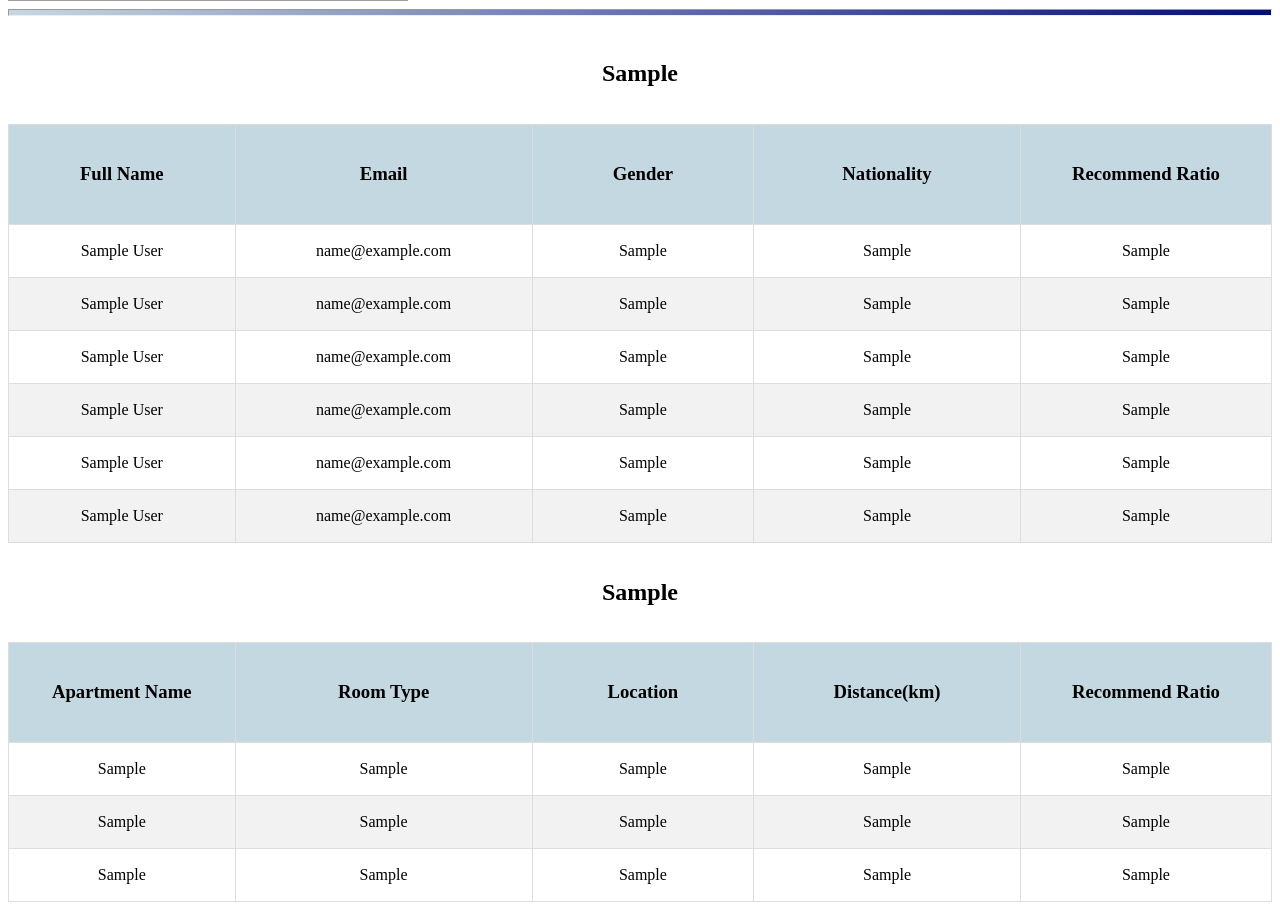
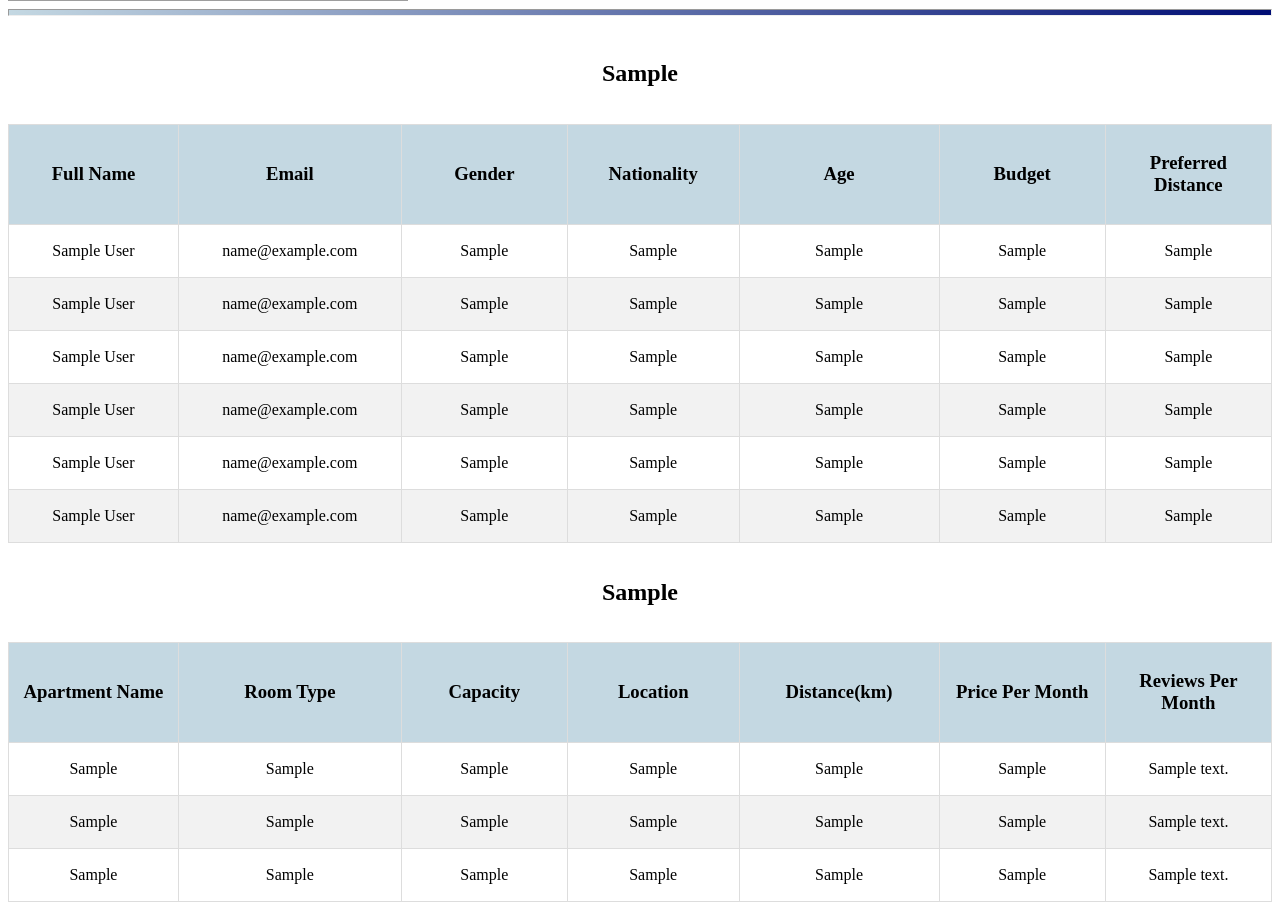
Before and after one commit to edzdgx/Roommate-Apartment-Finding-Platform, a Django app: template templates/results.html in a window 1280 px wide. Shown: the part 307-1217 px from the top of the page. Run offline with Django 3.2, Linux system fonts and the light colour scheme; the template is opened without the code that fills it: most values are stand-ins (such as "Sample title", 1, 10 or a date in 2020); some libraries are stand-ins or nearby versions; grey boxes are pictures that could not be loaded.

Commit message:
Finished!!!

```diff
--- a/templates/results.html
+++ b/templates/results.html
@@ -20,89 +20,109 @@
 
 <table>
     <tr class="title" id="roommateTitle">
-        <td colspan="5" class="title"><h2>{{ roommatesRecommendation }}</h2></td>
+        <td colspan="7" class="title" align="center"><h2>{{ roommatesRecommendation }}</h2></td>
     </tr>
     <tr class="subtitle" id="roommateSubtitle">
         <td class="subtitle"><h3> Full Name </h3></td>
         <td class="subtitle"><h3> Email </h3></td>
         <td class="subtitle"><h3> Gender </h3></td>
         <td class="subtitle"><h3> Nationality </h3></td>
-        <td class="subtitle"><h3> Recommend Ratio </h3></td>
+        <td class="subtitle"><h3> Age </h3></td>
+        <td class="subtitle"><h3> Budget </h3></td>
+        <td class="subtitle"><h3> Preferred Distance </h3></td>
     </tr>
     <tr class="content" id="roommate0">
         <td class="content"><p>{{ fullName0 }}</p></td>
         <td class="content"><p>{{ email0 }}</p></td>
         <td class="content"><p>{{ gender0 }}</p></td>
         <td class="content"><p>{{ nationality0 }}</p></td>
-        <td class="content"><p>{{ roommateRatio0 }}</p></td>
+        <td class="content"><p>{{ age0 }}</p></td>
+        <td class="content"><p>{{ budge0 }}</p></td>
+        <td class="content"><p>{{ preferredDistance0 }}</p></td>
     </tr>
     <tr class="content" id="roommate1">
         <td class="content"><p>{{ fullName1 }}</p></td>
         <td class="content"><p>{{ email1 }}</p></td>
         <td class="content"><p>{{ gender1 }}</p></td>
         <td class="content"><p>{{ nationality1 }}</p></td>
-        <td class="content"><p>{{ roommateRatio1 }}</p></td>
-
+        <td class="content"><p>{{ age1 }}</p></td>
+        <td class="content"><p>{{ budge1 }}</p></td>
+        <td class="content"><p>{{ preferredDistance1 }}</p></td>
     </tr>
     <tr class="content" id="roommate2">
         <td class="content"><p>{{ fullName2 }}</p></td>
         <td class="content"><p>{{ email2 }}</p></td>
         <td class="content"><p>{{ gender2 }}</p></td>
         <td class="content"><p>{{ nationality2 }}</p></td>
-        <td class="content"><p>{{ roommateRatio2 }}</p></td>
+        <td class="content"><p>{{ age2 }}</p></td>
+        <td class="content"><p>{{ budge2 }}</p></td>
+        <td class="content"><p>{{ preferredDistance2 }}</p></td>
     </tr>
     <tr class="content" id="roommate3">
         <td class="content"><p>{{ fullName3 }}</p></td>
         <td class="content"><p>{{ email3 }}</p></td>
         <td class="content"><p>{{ gender3 }}</p></td>
         <td class="content"><p>{{ nationality3 }}</p></td>
-        <td class="content"><p>{{ roommateRatio3 }}</p></td>
-
+        <td class="content"><p>{{ age3 }}</p></td>
+        <td class="content"><p>{{ budge3 }}</p></td>
+        <td class="content"><p>{{ preferredDistance3 }}</p></td>
     </tr>
     <tr class="content" id="roommate4">
         <td class="content"><p>{{ fullName4 }}</p></td>
         <td class="content"><p>{{ email4 }}</p></td>
         <td class="content"><p>{{ gender4 }}</p></td>
         <td class="content"><p>{{ nationality4 }}</p></td>
-        <td class="content"><p>{{ roommateRatio4 }}</p></td>
+        <td class="content"><p>{{ age4 }}</p></td>
+        <td class="content"><p>{{ budge4 }}</p></td>
+        <td class="content"><p>{{ preferredDistance4 }}</p></td>
     </tr>
     <tr class="content" id="roommate5">
         <td class="content"><p>{{ fullName5 }}</p></td>
         <td class="content"><p>{{ email5 }}</p></td>
         <td class="content"><p>{{ gender5 }}</p></td>
         <td class="content"><p>{{ nationality5 }}</p></td>
-        <td class="content"><p>{{ roommateRatio5 }}</p></td>
+        <td class="content"><p>{{ age5 }}</p></td>
+        <td class="content"><p>{{ budge5 }}</p></td>
+        <td class="content"><p>{{ preferredDistance5 }}</p></td>
     </tr>
     <tr class="title" id="apartmentTitle">
-        <td colspan="5" class="title"><h2>{{ apartmentRecommendation }}</h2></td>
+        <td colspan="7" class="title"><h2>{{ apartmentRecommendation }}</h2></td>
     </tr>
     <tr class="subtitle" id="apartmentSubtitle">
         <td class="subtitle"><h3> Apartment Name </h3></td>
         <td class="subtitle"><h3> Room Type </h3></td>
+        <td class="subtitle"><h3> Capacity </h3></td>
         <td class="subtitle"><h3> Location </h3></td>
         <td class="subtitle"><h3> Distance(km) </h3></td>
-        <td class="subtitle"><h3> Recommend Ratio </h3></td>
+        <td class="subtitle"><h3> Price Per Month </h3></td>
+        <td class="subtitle"><h3> Reviews Per Month </h3></td>
     </tr>
     <tr class="content" id="apartment0">
         <td class="content"><p>{{ apartment0 }}</p></td>
         <td class="content"><p>{{ roomType0 }}</p></td>
+        <td class="content"><p>{{ capacity0 }}</p></td>
         <td class="content"><p>{{ location0 }}</p></td>
         <td class="content"><p>{{ distance0 }}</p></td>
-        <td class="content"><p>{{ apartmentRatio0 }}</p></td>
+        <td class="content"><p>{{ price0 }}</p></td>
+        <td class="content"><p>{{ reviewsPerMonth0 }}</p></td>
     </tr>
     <tr class="content"  id="apartment1">
         <td class="content"><p>{{ apartment1 }}</p></td>
         <td class="content"><p>{{ roomType1 }}</p></td>
+        <td class="content"><p>{{ capacity1 }}</p></td>
         <td class="content"><p>{{ location1 }}</p></td>
         <td class="content"><p>{{ distance1 }}</p></td>
-        <td class="content"><p>{{ apartmentRatio1 }}</p></td>
+        <td class="content"><p>{{ price1 }}</p></td>
+        <td class="content"><p>{{ reviewsPerMonth1 }}</p></td>
     </tr>
     <tr class="content" id="apartment2">
         <td class="content"><p>{{ apartment2 }}</p></td>
         <td class="content"><p>{{ roomType2 }}</p></td>
+        <td class="content"><p>{{ capacity2 }}</p></td>
         <td class="content"><p>{{ location2 }}</p></td>
         <td class="content"><p>{{ distance2 }}</p></td>
-        <td class="content"><p>{{ apartmentRatio2 }}</p></td>
+        <td class="content"><p>{{ price2 }}</p></td>
+        <td class="content"><p>{{ reviewsPerMonth2 }}</p></td>
     </tr>
 </table>
 
```
Also changed, not shown: final_BDA/search.py (+13 -4 lines).
